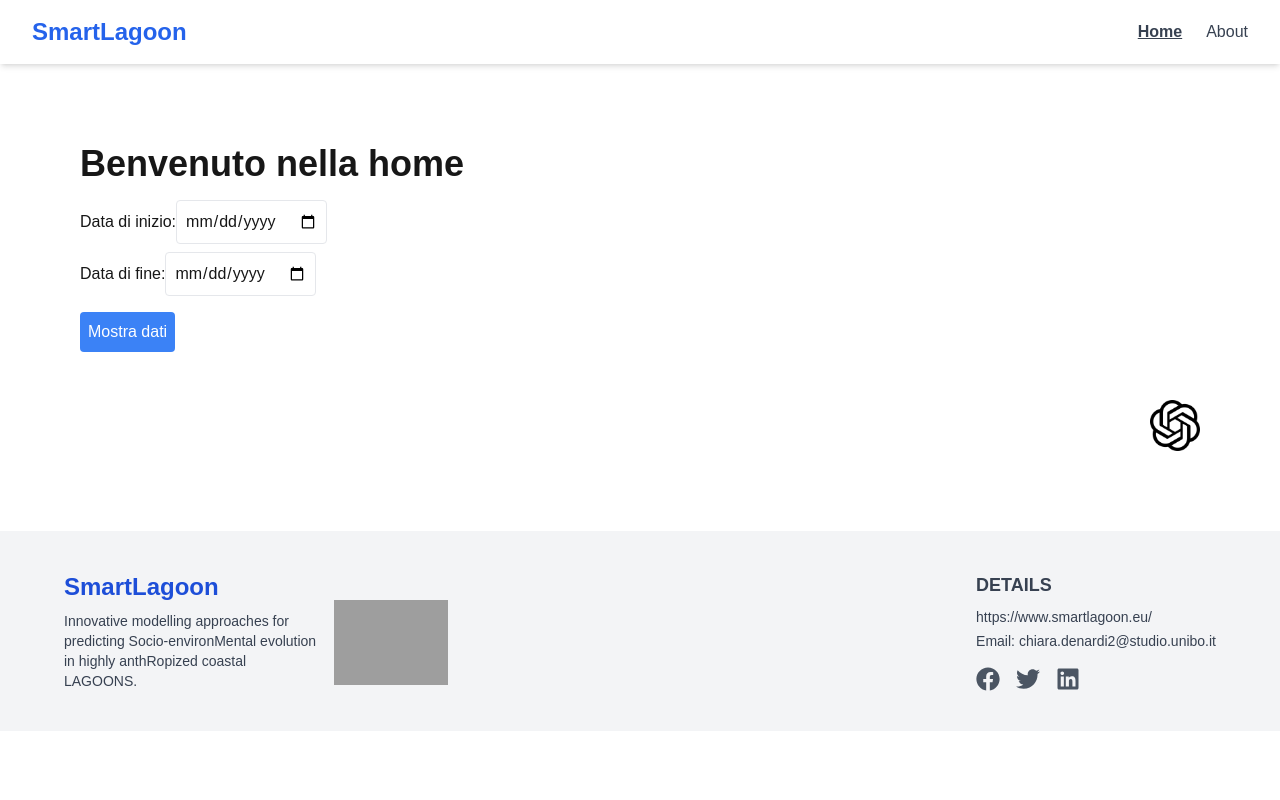
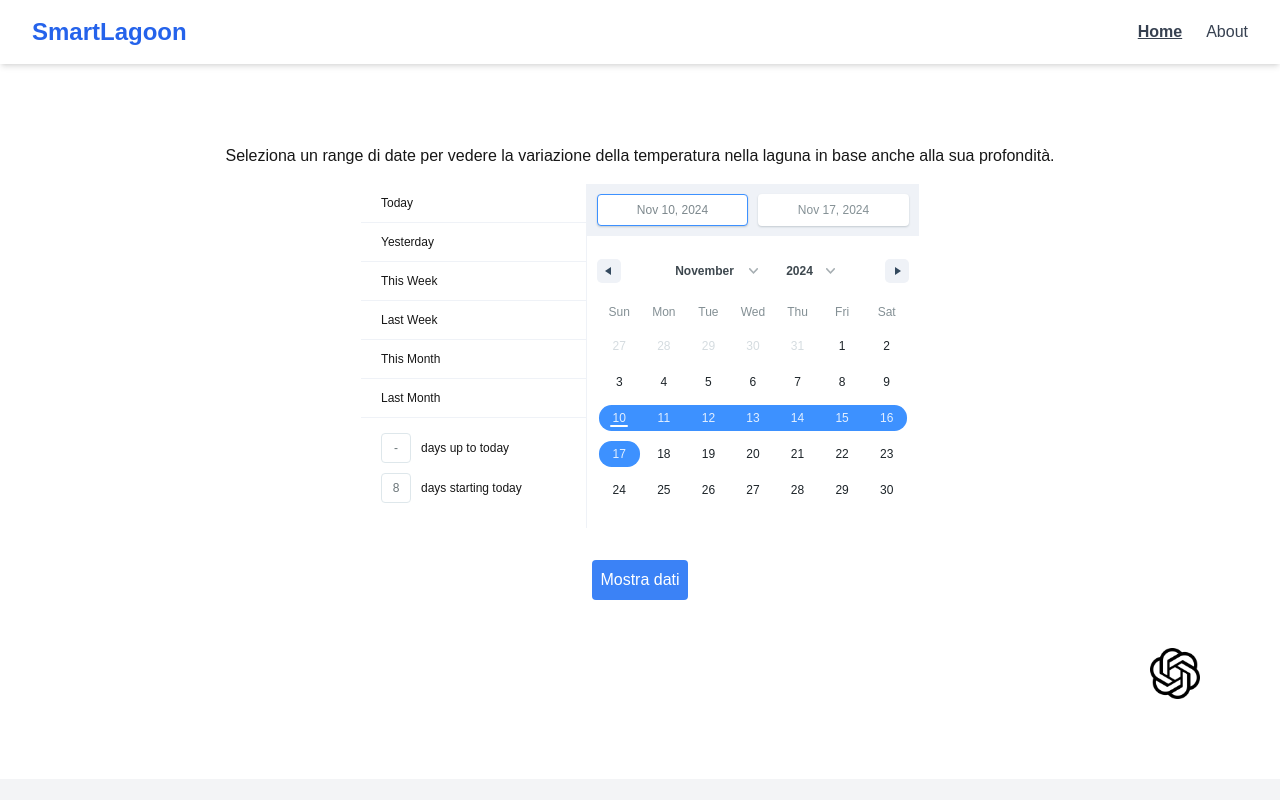
Before and after one commit to chiaradenardi/MarMenorProg, a Next.js app: page / in a window 1280 px wide. Shown: the top 800 px of the page. Built offline with nearby package versions, Linux system fonts and the light colour scheme; grey boxes are pictures that could not be loaded.

Commit message:
tabella data range picker

```diff
--- a/app/page.tsx
+++ b/app/page.tsx
@@ -1,34 +1,46 @@
-'use client';
+"use client"
 
 import { useState } from "react";
+import { DateRangePicker } from 'react-date-range';
+import { addDays } from 'date-fns';
 import getWeatherData from "@/app/tools/index_wet_old"; // Tool usato nella chatbot
 import Link from "next/link";
 import Image from 'next/image';
+import { format } from "date-fns";
+import 'react-date-range/dist/styles.css'; // Importa lo stile
+import 'react-date-range/dist/theme/default.css'; // Importa il tema
 
 const Page = () => {
-  const [startDate, setStartDate] = useState("");
-  const [endDate, setEndDate] = useState("");
+  const [dateRange, setDateRange] = useState<any>({
+    startDate: new Date(),
+    endDate: addDays(new Date(), 7),
+    key: 'selection',
+  });
   const [data, setData] = useState<any | null>(null);
   const [loading, setLoading] = useState(false);
-  const [showTable, setShowTable] = useState(true); // Stato per mostrare/nascondere la tabella
-  const [noDataMessage, setNoDataMessage] = useState<string | null>(null); // Stato per il messaggio di nessun dato
+  const [showTable, setShowTable] = useState(true);
+  const [noDataMessage, setNoDataMessage] = useState<string | null>(null);
 
-  // Funzione asincrona per ottenere i dati dal tool della chatbot
+  // Funzione asincrona per ottenere i dati
   const handleFetchData = async () => {
-    if (!startDate || !endDate) return; // Evita chiamate senza date selezionate
+    const { startDate, endDate } = dateRange;
+    if (!startDate || !endDate) return;
     setLoading(true);
-    setNoDataMessage(null); // Resetta il messaggio di nessun dato
+    setNoDataMessage(null);
 
     try {
       const response = await getWeatherData.execute(
-        { start: startDate, end: endDate },
+        {
+          start: format(startDate, "yyyy-MM-dd"),
+          end: format(endDate, "yyyy-MM-dd"),
+        },
         { toolCallId: "unique-id", messages: [] }
       );
 
       if (!response.data || response.data.length === 0) {
         setNoDataMessage("Nessun dato meteorologico per questo range di date.");
       } else {
-        setData(response.data || null); // Imposta i dati ricevuti
+        setData(response.data || null);
       }
     } catch (error) {
       console.error("Errore nel recupero dei dati:", error);
@@ -41,64 +53,48 @@ const Page = () => {
 
   return (
     <div className="p-20 flex-grow">
-      <h1 className="text-4xl mb-4 font-bold">Benvenuto nella home</h1>
+      <h1 className="text-center mb-4">
+        Seleziona un range di date per vedere la variazione della temperatura nella laguna in base anche alla sua profondità.
+      </h1>
 
-      {/* Form per selezionare le date */}
-      <form
-        onSubmit={(e) => {
-          e.preventDefault();
-          handleFetchData();
-        }}
-        className="mb-8"
-      >
-        <label className="block mb-2">
-          Data di inizio:
-          <input
-            type="date"
-            value={startDate}
-            onChange={(e) => setStartDate(e.target.value)}
-            className="border p-2 rounded"
-          />
-        </label>
-        <label className="block mb-4">
-          Data di fine:
-          <input
-            type="date"
-            value={endDate}
-            onChange={(e) => setEndDate(e.target.value)}
-            className="border p-2 rounded"
-          />
-        </label>
+      {/* Calendario per selezionare un intervallo di date */}
+      <div className="mb-8 flex justify-center">
+        <DateRangePicker
+          ranges={[dateRange]}
+          onChange={(item: any) => setDateRange(item.selection)}
+        />
+      </div>
+
+      {/* Bottone per ottenere i dati */}
+      <div className="flex justify-center mb-4">
         <button
-          type="submit"
+          onClick={handleFetchData}
           className="bg-blue-500 text-white p-2 rounded"
+          disabled={loading}
         >
-          Mostra dati
+          {loading ? "Caricamento..." : "Mostra dati"}
         </button>
-      </form>
+      </div>
 
-      {/* Messaggio di errore o nessun dato */}
-      {noDataMessage && (
-        <p className="text-red-500 mb-8 font-semibold">{noDataMessage}</p>
-      )}
+      {/* Messaggio di errore */}
+      {noDataMessage && <p className="text-red-500 mt-4 font-semibold text-center">{noDataMessage}</p>}
 
       {/* Bottone per mostrare/nascondere la tabella */}
       {data && !noDataMessage && (
-        <button
-          onClick={() => setShowTable(!showTable)}
-          className="bg-green-500 text-white p-2 rounded mb-8"
-        >
-          {showTable ? "Nascondi Tabella" : "Mostra Tabella"}
-        </button>
+        <div className="flex justify-center mb-4">
+          <button
+            onClick={() => setShowTable(!showTable)}
+            className="bg-green-500 text-white p-2 rounded"
+          >
+            {showTable ? "Nascondi Tabella" : "Mostra Tabella"}
+          </button>
+        </div>
       )}
 
-      {/* Visualizzazione dei dati */}
-      {loading && <p>Caricamento...</p>}
+      {/* Tabella con i dati */}
       {!loading && data && showTable && (
-        <>
-          <h1 className="text-lg mb-8 font-semibold">Dati Meteo</h1>
-
-          {/* Tabella con dati */}
+        <div className="mt-8">
+          <h1 className="text-lg font-semibold mb-4 text-center">Dati Meteo</h1>
           <div className="overflow-x-auto">
             <table className="table-auto w-full border-collapse border border-gray-300">
               <thead>
@@ -111,13 +107,11 @@ const Page = () => {
               <tbody>
                 {data.map((entry: { time: string; values: { z: number; value: number }[] }, index: number) =>
                   entry.values.map((value, idx) => {
-                    const dateTime = new Date(entry.time); // Converte la stringa in un oggetto Date
-                    const date = dateTime.toLocaleDateString("it-IT"); // Formatta la data in "dd/mm/yyyy"
-                    const time = dateTime.toLocaleTimeString("it-IT", { hour: '2-digit', minute: '2-digit' }); // Estrae l'ora in formato "hh:mm"
-                    const hour = dateTime.getHours(); // Otteniamo l'ora per determinare il colore
-
-                    // Alterniamo tra due colori in base all'ora
-                    const rowColor = hour % 2 === 0 ? "bg-gray-100" : "bg-white"; // Colore alternato tra pari e dispari
+                    const dateTime = new Date(entry.time);
+                    const date = format(dateTime, "dd/MM/yyyy");
+                    const time = format(dateTime, "HH:mm");
+                    const hour = dateTime.getHours();
+                    const rowColor = hour % 2 === 0 ? "bg-gray-100" : "bg-white";
 
                     return (
                       <tr key={`${index}-${idx}`} className={rowColor}>
@@ -131,7 +125,7 @@ const Page = () => {
               </tbody>
             </table>
           </div>
-        </>
+        </div>
       )}
 
       {/* Logo ChatGPT cliccabile */}
```
Also changed, not shown: package.json (+7 -2 lines), 2 other files (tests, documents, lock files or other folders).
